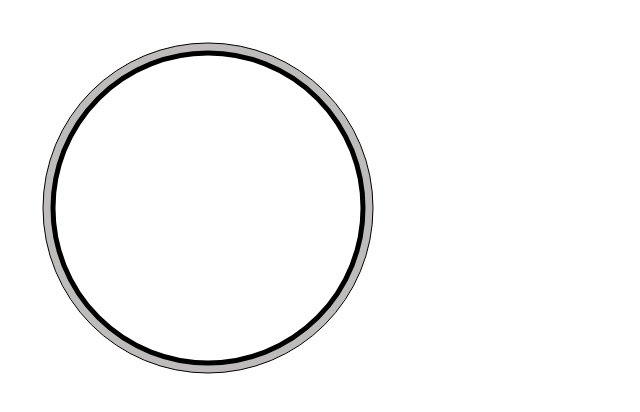
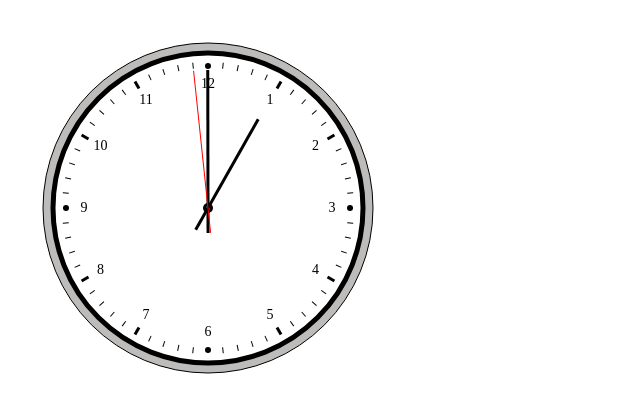
Before and after one commit to wzd-front-end/learningNote, a website: page canvas/Clock.html in a window 1280 px wide. Shown: the whole page, without its empty margins (0-640 px from the left). Drawn offline with Linux system fonts and the light colour scheme.

Commit message:
add: canvas实现时钟功能

```diff
--- a/canvas/Clock.html
+++ b/canvas/Clock.html
@@ -24,7 +24,7 @@ var outerBallColor = '#bdbcba';
 // 时钟外环线条宽度
 var outerLineWidth = 1;
 // 时钟刻度标记颜色
-var clockMarkColor = '#ffffff';
+var clockMarkColor = '#000';
 // 时钟刻度标记尺寸
 var clockMarkWidth = 4;
 // 时钟3,6,9,12刻度标记半径
@@ -36,11 +36,10 @@ var sperateWidth = 2;
 // 时钟字体大小
 var fontSize = 14;
 // 时钟字体颜色
-var fontColor = '#ffffff';
-// 时钟水印颜色
-var fontWaterColor = 'rgba(255,255,255,0.5)';
+var fontColor = '#000000';
+
 // 时钟中心点颜色
-var indicatorColor = '#ffffff';
+var indicatorColor = '#000000';
 // 时钟中心点圆半径
 var indicatorBallRadius = 5;
 // 时钟秒针颜色
@@ -55,7 +54,9 @@ function drawClock() {
   var centerX = width / 2
   var centerY = height / 2
   drawClockBall(centerX, centerY)
-
+  drawClockMark(centerX, centerY)
+  drawIndicatorFun(centerX, centerY)
+  requestAnimationFrame(drawClock)
 }
 
 function drawClockBall(centerX, centerY) {
@@ -81,6 +82,116 @@ function drawClockBall(centerX, centerY) {
   ctx.closePath()
 }
 
+function drawClockSpecialMark(rotate, centerX, centerY) {
+  ctx.save()
+  ctx.translate(centerX, centerY)
+  ctx.rotate(rotate * Math.PI / 180)
+  ctx.fillStyle = clockMarkColor
+  ctx.beginPath();
+  ctx.arc(0, -centerBallRadius + clockMarkWidth * 2, clockMarkCircleRadius, 0, 2 * Math.PI)
+  ctx.closePath()
+  ctx.fill()
+
+  ctx.translate(0, -centerBallRadius + clockMarkWidth * 3 + fontSize)
+  ctx.rotate(-rotate * Math.PI / 180)
+  ctx.font = `${fontSize}px bold 黑体`
+  ctx.fillStyle = fontColor
+  ctx.textAlign = 'center'
+  ctx.textBaseline = 'middle'
+  ctx.fillText(parseInt(rotate / 30), 0, 0)
+  ctx.restore()
+
+}
+
+function drawClockIntMark(rotate, lineWidth, range, centerX, centerY) {
+  ctx.save()
+  ctx.translate(centerX, centerY)
+  ctx.rotate(rotate * Math.PI / 180)
+  ctx.strokeStyle = clockMarkColor;
+  ctx.lineWidth = lineWidth;
+  ctx.beginPath()
+  ctx.moveTo(0, -centerBallRadius + clockMarkWidth)
+  ctx.lineTo(0, -centerBallRadius + clockMarkWidth * 3 - range)
+  ctx.stroke()
+  ctx.closePath()
+  if(rotate % 30 === 0){
+    ctx.translate(0, -centerBallRadius + clockMarkWidth * 3 + fontSize);
+    ctx.rotate(-rotate * Math.PI / 180)
+    ctx.font = fontSize + 'px bold 黑体';
+    ctx.fillStyle = fontColor;
+    ctx.textAlign = 'center';
+    ctx.textBaseline = 'middle';
+    ctx.fillText(parseInt(rotate / 30), 0, 0);
+  }
+  ctx.restore()
+}
+
+function drawClockMark(centerX, centerY) {
+  drawClockSpecialMark(360, centerX, centerY)
+  drawClockSpecialMark(90, centerX, centerY)
+  drawClockSpecialMark(180, centerX, centerY)
+  drawClockSpecialMark(270, centerX, centerY)
+
+  for (let i = 0; i < 60; i++) {
+    if (i % 5 === 0 && [0, 15, 30, 45].indexOf(i) < 0) {
+      drawClockIntMark(i * 6, clockMarkLineWidth * 3, 0, centerX, centerY)
+    }
+    if (i % 5 !== 0) {
+      drawClockIntMark(i * 6, clockMarkLineWidth, sperateWidth, centerX, centerY)
+    }
+  }
+}
+
+function drawIndicatorFun(centerX, centerY) {
+  var newDate = new Date();
+  var currentHour = newDate.getHours();
+  var currentMinute = newDate.getMinutes();
+  var currentSecond = newDate.getSeconds();
+  ctx.fillStyle = indicatorColor;
+  ctx.beginPath();
+  ctx.arc(centerX, centerY, indicatorBallRadius, 0, 2 * Math.PI);
+  ctx.closePath();
+  ctx.fill();
+  ctx.fillStyle = '#fff';
+  ctx.beginPath();
+  ctx.arc(centerX, centerY, indicatorBallRadius - 3, 0, 2 * Math.PI);
+  ctx.closePath();
+  ctx.fill();
+  // 时针
+  ctx.save();
+  ctx.translate(centerX, centerY);
+  ctx.rotate((currentHour * 30 + currentMinute / 60 * 30) * Math.PI / 180)
+  ctx.strokeStyle = indicatorColor;
+  ctx.lineWidth = 3;
+  ctx.beginPath();
+  ctx.moveTo(0, 25)
+  ctx.lineTo(0, -centerBallRadius + clockMarkWidth * 12, clockMarkCircleRadius)
+  ctx.stroke();
+  ctx.restore();
+  // 分针
+  ctx.save();
+  ctx.translate(centerX, centerY);
+  ctx.rotate((currentMinute * 6 + currentSecond / 60 * 6) * Math.PI / 180)
+  ctx.strokeStyle = indicatorColor;
+  ctx.lineWidth = 3;
+  ctx.beginPath();
+  ctx.moveTo(0, 25)
+  ctx.lineTo(0, -centerBallRadius + clockMarkWidth * 3, clockMarkCircleRadius)
+  ctx.stroke();
+  ctx.restore();
+  // 秒针
+  ctx.save();
+  ctx.translate(centerX, centerY);
+  ctx.rotate((currentSecond * 6) * Math.PI / 180)
+  ctx.strokeStyle = indicatorSecondColor;
+  ctx.lineWidth = 1;
+  ctx.beginPath();
+  ctx.moveTo(0, 25)
+  ctx.lineTo(0, -centerBallRadius + clockMarkWidth * 3, clockMarkCircleRadius)
+  ctx.stroke();
+  ctx.restore();
+}
+
 window.onload = function () {
   drawClock()
 }
```
